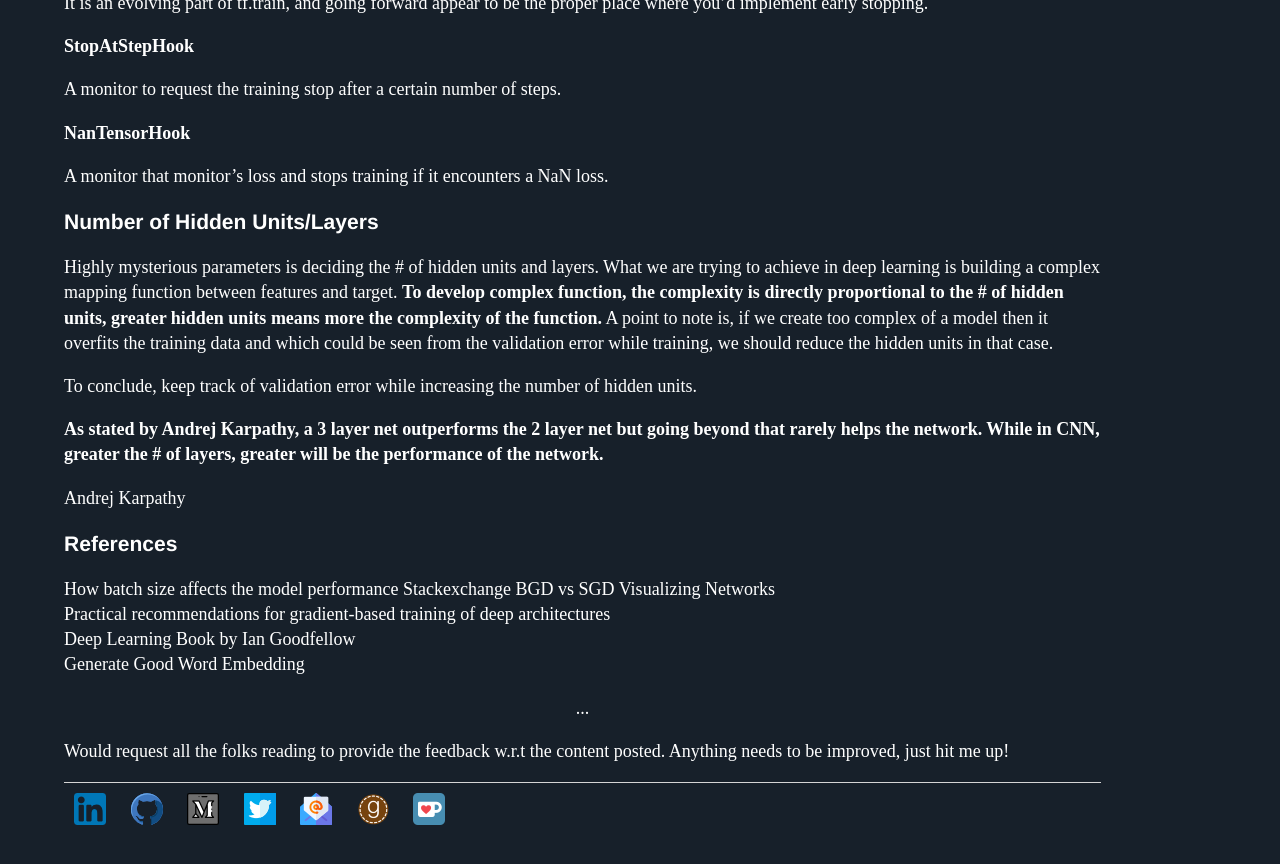
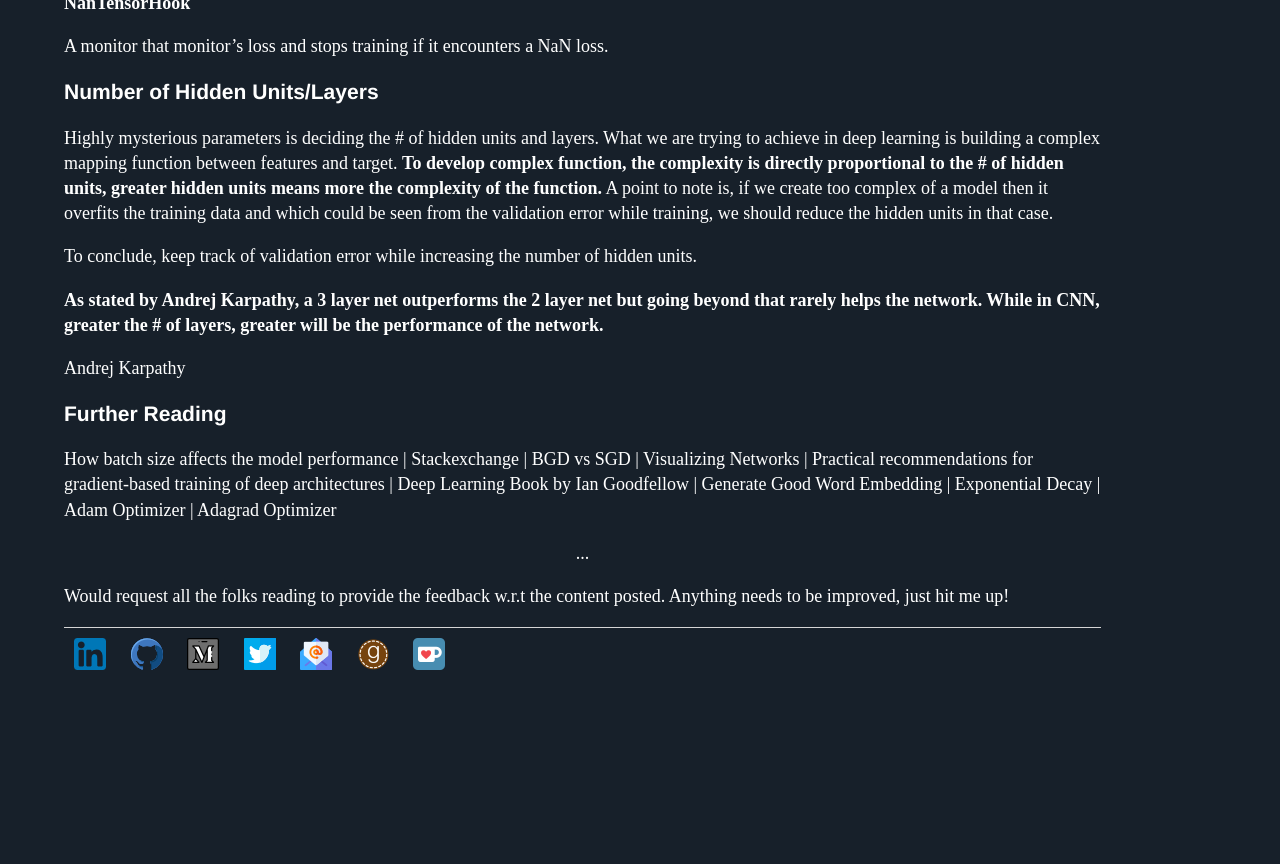
Before and after one commit to Mayurji/mayurji.github.io, a Jekyll site: the page built from _posts/2020-08-06-Hyperparameter.md, in a window 1280 px wide and 900 px high, scrolled down 5048 px. Shown: the top 864 px of the window. Built offline with Jekyll 4.4.1, drawn with Linux system fonts in a browser that asks for light colours; nearby versions of some CDN libraries; comment, search, counter and statistics services are not loaded; after the commit the page ends 5793 px from its top, so only the background shows below that; some of the changed text lies outside the part shown.

Commit message:
Update 2020-08-06-Hyperparameter.md

```diff
--- a/_posts/2020-08-06-Hyperparameter.md
+++ b/_posts/2020-08-06-Hyperparameter.md
@@ -6,6 +6,7 @@
 image_url: "/assets/images/Hyperparameter/hyperparameter.jpg"
 date:   2020-08-06 13:43:52 +0530
 ---
+{% include mathjax.html %}
 
 <center>
 <img src="{{site.url}}/assets/images/Hyperparameter/hyperparameter.jpg" style="zoom: 5%; background-color:#DCDCDC;"  width="75%" height=auto/><br>
@@ -135,12 +129,15 @@
 
 [Andrej Karpathy](https://cs231n.github.io/neural-networks-1/)
 
-### References
+### Further Reading
 
-[How batch size affects the model performance](https://arxiv.org/abs/1606.02228)
-[Stackexchange](https://stats.stackexchange.com/questions/49528/batch-gradient-descent-versus-stochastic-gradient-descent)
-[BGD vs SGD](https://towardsdatascience.com/difference-between-batch-gradient-descent-and-stochastic-gradient-descent-1187f1291aa1)
-[Visualizing Networks](http://jalammar.github.io)\
-[Practical recommendations for gradient-based training of deep architectures](https://arxiv.org/abs/1206.5533)\
-[Deep Learning Book by Ian Goodfellow](http://www.deeplearningbook.org/contents/guidelines.html)\
-[Generate Good Word Embedding](https://arxiv.org/abs/1507.05523)
+[How batch size affects the model performance](https://arxiv.org/abs/1606.02228) |
+[Stackexchange](https://stats.stackexchange.com/questions/49528/batch-gradient-descent-versus-stochastic-gradient-descent) |
+[BGD vs SGD](https://towardsdatascience.com/difference-between-batch-gradient-descent-and-stochastic-gradient-descent-1187f1291aa1) |
+[Visualizing Networks](http://jalammar.github.io) |
+[Practical recommendations for gradient-based training of deep architectures](https://arxiv.org/abs/1206.5533) |
+[Deep Learning Book by Ian Goodfellow](http://www.deeplearningbook.org/contents/guidelines.html) |
+[Generate Good Word Embedding](https://arxiv.org/abs/1507.05523) |
+[Exponential Decay](https://www.tensorflow.org/api_docs/python/tf/train/exponential_decay) |
+[Adam Optimizer](https://www.tensorflow.org/api_docs/python/tf/train/AdamOptimizer) |
+[Adagrad Optimizer](https://www.tensorflow.org/api_docs/python/tf/train/AdagradOptimizer)
```
Also changed, not shown: other parts of _posts/2020-08-06-Hyperparameter.md (+0 -7 lines).
